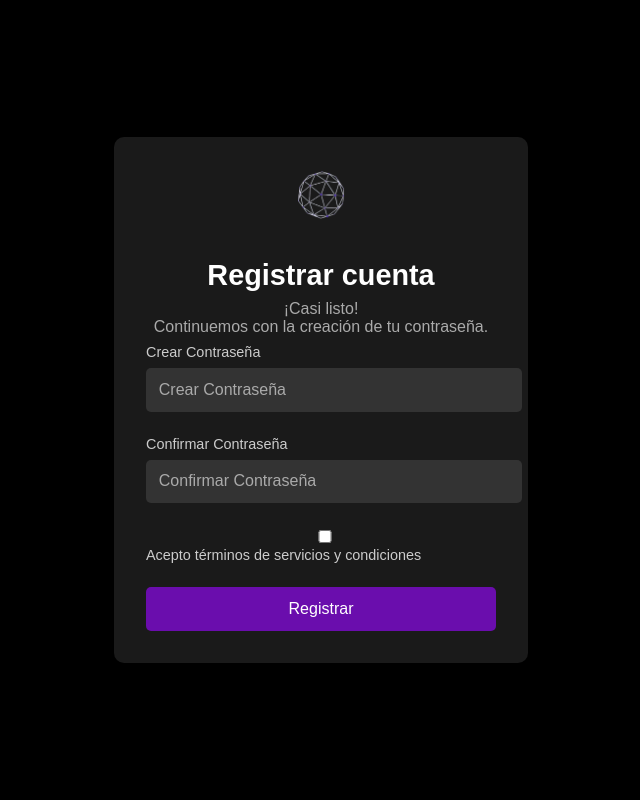
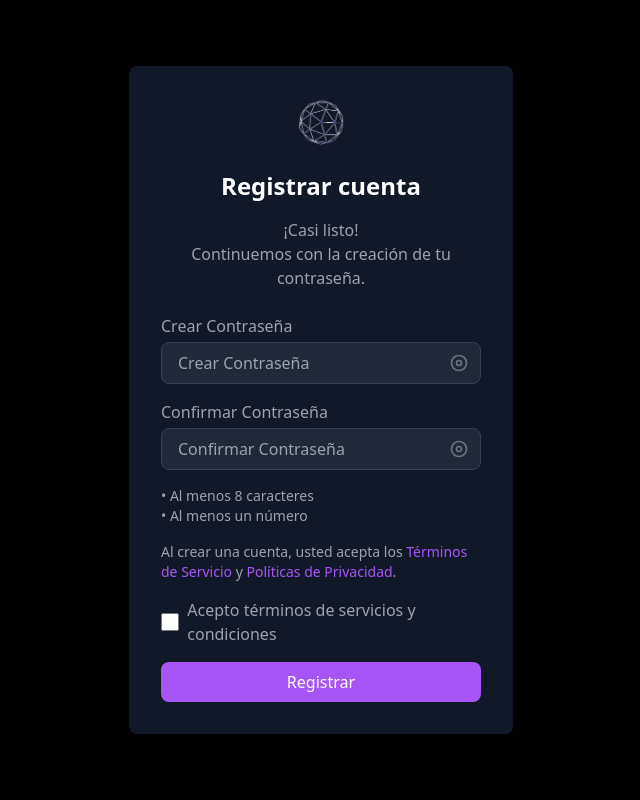
Before and after one commit to ksofia05/ProjectATLAS, a Django app: page /autenticacion/register2/ in a window 1280 px wide. Shown: the whole page, without its empty margins (319-959 px from the left). Run offline with Django 5.2, Linux system fonts and the light colour scheme; some libraries are stand-ins or nearby versions.

Commit message:
avances autenticacion

```diff
--- a/backend/autenticacion/static/autenticacion/register.css
+++ /dev/null
@@ -1,86 +0,0 @@
-body {
-    margin: 0;
-    padding: 0;
-    font-family: Arial, sans-serif;
-    background-color: #000;
-    color: #fff;
-    display: flex;
-    justify-content: center;
-    align-items: center;
-    height: 100vh;
-}
-
-.register-container {
-    display: flex;
-    justify-content: center;
-    align-items: center;
-    width: 100%;
-    height: 100%;
-}
-
-.register-box {
-    background-color: #1a1a1a;
-    padding: 2rem;
-    border-radius: 10px;
-    box-shadow: 0 4px 10px rgba(0, 0, 0, 0.5);
-    text-align: center;
-    width: 350px;
-}
-
-.logo img {
-    width: 50px;
-    margin-bottom: 1rem;
-}
-
-h1 {
-    font-size: 1.8rem;
-    margin-bottom: 0.5rem;
-    color: #fff;
-}
-
-p {
-    margin: 0.5rem 0;
-    color: #aaa;
-}
-
-.form-group {
-    margin-bottom: 1.5rem;
-    text-align: left;
-}
-
-label {
-    display: block;
-    margin-bottom: 0.5rem;
-    font-size: 0.9rem;
-    color: #ccc;
-}
-
-input {
-    width: 100%;
-    padding: 0.8rem;
-    border: none;
-    border-radius: 5px;
-    background-color: #333;
-    color: #fff;
-    font-size: 1rem;
-}
-
-input::placeholder {
-    color: #aaa;
-}
-
-.btn {
-    width: 100%;
-    padding: 0.8rem;
-    background-color: #6a0dad;
-    color: #fff;
-    border: none;
-    border-radius: 5px;
-    font-size: 1rem;
-    cursor: pointer;
-    transition: background-color 0.3s;
-}
-
-.btn:hover {
-    background-color: #4b0082;
-}
--- a/backend/autenticacion/static/autenticacion/register.js
+++ b/backend/autenticacion/static/autenticacion/register.js
@@ -0,0 +1,113 @@
+document.addEventListener("DOMContentLoaded", () => {
+    const form = document.querySelector("form");
+    const inputs = form.querySelectorAll("input[required]");
+
+    // Aqui se valida antes de salir de cada imput
+    inputs.forEach((input) => {
+        input.addEventListener("blur", () => {
+            validateField(input);
+        });
+    });
+
+    // Validación al enviar el formulario
+    form.addEventListener("submit", (event) => {
+        let isValid = true;
+
+        inputs.forEach((input) => {
+            if (!validateField(input)) {
+                isValid = false;
+            }
+        });
+
+        // Si hay errores, no se envía el formulario
+        if (!isValid) {
+            event.preventDefault();
+        }
+    });
+
+    // Evalua si el campo es válido o no y debería mostrar un mensaje de error si es necesario
+    function validateField(input) {
+        // Verifica si el campo está vacío o no
+        let errorMessage = input.parentNode.querySelector(".error-message");
+
+        // Limpia el mensaje si el campo está lleno y válido (sujeto a cambios)
+        if (input.value.trim()) {
+            if (input.type === "email") {
+                if (!isValidEmail(input.value)) {
+                    showError(input, "Correo inválido");
+                    return false;
+                }
+            }
+
+            if (errorMessage) {
+                errorMessage.remove(); // el mensaje se elimina si el campo es válido
+            }
+            return true;
+        }
+
+        // Verifica si no hay un mensaje de error existente y lo crea si es necesario
+        if (!errorMessage) {
+            errorMessage = document.createElement("span");
+            errorMessage.classList.add("error-message");
+            errorMessage.style.color = "red";
+            errorMessage.style.fontSize = "0.9rem";
+            input.parentNode.appendChild(errorMessage);
+        }
+
+        // Actualiza el contenido del mensaje de error
+        errorMessage.textContent = input.type === "email" ? "Correo inválido" : `Por favor, completa el campo ${input.name}`;
+        return false;
+    }
+
+    // Función para mostrar un mensaje de error
+    function showError(input, message) {
+        let errorMessage = input.parentNode.querySelector(".error-message");
+
+        // Si no existe el mensaje de error, lo crea
+        if (!errorMessage) {
+            errorMessage = document.createElement("span");
+            errorMessage.classList.add("error-message");
+            input.parentNode.appendChild(errorMessage);
+        }
+
+        errorMessage.textContent = message;
+        errorMessage.style.color = "red";
+        errorMessage.style.fontSize = "0.9rem";
+    }
+
+    // Función para validar el formato del correo electrónico
+    function isValidEmail(email) {
+        // Valida el formato del correo electrónico
+        const emailRegex = /^[^\s@]+@[^\s@]+\.[^\s@]+$/;
+        return emailRegex.test(email);
+    }
+
+    // Función para mostrar/ocultar contraseñas (ojito)
+    const togglePasswordVisibility = () => {
+        const toggleIcons = document.querySelectorAll(".toggle-password");
+        toggleIcons.forEach((icon) => {
+            icon.addEventListener("click", () => {
+                // Selecciona el input dentro del mismo contenedor .relative
+                const input = icon.closest(".relative").querySelector("input");
+                if (input) {
+                    if (input.type === "password") {
+                        input.type = "text";
+                        icon.innerHTML = `
+                            <svg xmlns="http://www.w3.org/2000/svg" class="h-5 w-5" fill="none" viewBox="0 0 24 24" stroke="currentColor">
+                                <path stroke-linecap="round" stroke-linejoin="round" stroke-width="2" d="M13.875 18.825A10.05 10.05 0 0112 19c-5.523 0-10-4.477-10-10S6.477 0 12 0s10 4.477 10 10c0 1.05-.162 2.062-.462 3.025m-1.538 2.538A10.05 10.05 0 0112 19c-5.523 0-10-4.477-10-10S6.477 0 12 0s10 4.477 10 10c0 1.05-.162 2.062-.462 3.025" />
+                            </svg>`;
+                    } else {
+                        input.type = "password";
+                        icon.innerHTML = `
+                            <svg xmlns="http://www.w3.org/2000/svg" class="h-5 w-5" fill="none" viewBox="0 0 24 24" stroke="currentColor">
+                                <path stroke-linecap="round" stroke-linejoin="round" stroke-width="2" d="M15 12a3 3 0 11-6 0 3 3 0 016 0zm-3-9a9 9 0 100 18 9 9 0 000-18z" />
+                            </svg>`;
+                    }
+                }
+            });
+        });
+    };
+
+    // inicializa la función de mostrar/ocultar contraseñas
+    togglePasswordVisibility();
+});
--- a/backend/autenticacion/templates/autenticacion/login.html
+++ b/backend/autenticacion/templates/autenticacion/login.html
@@ -35,7 +35,7 @@
                 <button type="submit" class="btn">Ingresar</button>
             </form>
             <div class="links">
-                <p>¿No tienes una cuenta? <a href="#">Regístrate</a></p>
+                <p>¿No tienes una cuenta? <a href="{% url 'register' %}">Regístrate</a></p>
                 <p>¿Olvidaste tu contraseña? <a href="#">Recuperar contraseña</a></p>
             </div>
         </div>
--- a/backend/autenticacion/templates/autenticacion/register2.html
+++ b/backend/autenticacion/templates/autenticacion/register2.html
@@ -5,33 +5,61 @@
     <meta charset="UTF-8">
     <meta name="viewport" content="width=device-width, initial-scale=1.0">
     <title>Registrar cuenta</title>
-    <link rel="stylesheet" href="{% static 'autenticacion/register.css' %}">
+    <script src="https://cdn.tailwindcss.com"></script>
 </head>
-<body>
-    <div class="register-container">
-        <div class="register-box">
-            <div class="logo">
-                <img src="{% static 'autenticacion/logo.png' %}" alt="Logo">
+<body class="bg-black text-white flex items-center justify-center min-h-screen">
+    <div class="bg-gray-900 p-8 rounded-lg shadow-lg w-96">
+        <div class="flex justify-center mb-6">
+            <img src="{% static 'autenticacion/logo.png' %}" alt="Logo" class="w-12">
+        </div>
+        <h1 class="text-2xl font-bold text-center mb-4">Registrar cuenta</h1>
+        <p class="text-center text-gray-400 mb-6">¡Casi listo!<br>Continuemos con la creación de tu contraseña.</p>
+        <form method="POST" novalidate>
+            {% csrf_token %}
+            <div class="mb-4">
+                <label for="password" class="block text-gray-400 font-medium mb-1">Crear Contraseña</label>
+                <div class="relative">
+                    <input type="password" id="password" name="password" placeholder="Crear Contraseña" required
+                        class="w-full px-4 py-2 bg-gray-800 text-white border border-gray-700 rounded-lg focus:outline-none focus:ring-2 focus:ring-purple-500">
+                    <span class="absolute inset-y-0 right-3 flex items-center text-gray-500 cursor-pointer toggle-password">
+                        <svg xmlns="http://www.w3.org/2000/svg" class="h-5 w-5" fill="none" viewBox="0 0 24 24" stroke="currentColor">
+                            <path stroke-linecap="round" stroke-linejoin="round" stroke-width="2" d="M15 12a3 3 0 11-6 0 3 3 0 016 0zm-3-9a9 9 0 100 18 9 9 0 000-18z" />
+                        </svg>
+                    </span>
+                </div>
             </div>
-            <h1>Registrar cuenta</h1>
-            <p>¡Casi listo!<br>Continuemos con la creación de tu contraseña.</p>
-            <form method="POST">
-                {% csrf_token %}
-                <div class="form-group">
-                    <label for="password">Crear Contraseña</label>
-                    <input type="password" id="password" name="password" placeholder="Crear Contraseña" required>
+            <div class="mb-4">
+                <label for="confirm_password" class="block text-gray-400 font-medium mb-1">Confirmar Contraseña</label>
+                <div class="relative">
+                    <input type="password" id="confirm_password" name="confirm_password" placeholder="Confirmar Contraseña" required
+                        class="w-full px-4 py-2 bg-gray-800 text-white border border-gray-700 rounded-lg focus:outline-none focus:ring-2 focus:ring-purple-500">
+                    <span class="absolute inset-y-0 right-3 flex items-center text-gray-500 cursor-pointer toggle-password">
+                        <svg xmlns="http://www.w3.org/2000/svg" class="h-5 w-5" fill="none" viewBox="0 0 24 24" stroke="currentColor">
+                            <path stroke-linecap="round" stroke-linejoin="round" stroke-width="2" d="M15 12a3 3 0 11-6 0 3 3 0 016 0zm-3-9a9 9 0 100 18 9 9 0 000-18z" />
+                        </svg>
+                    </span>
                 </div>
-                <div class="form-group">
-                    <label for="confirm_password">Confirmar Contraseña</label>
-                    <input type="password" id="confirm_password" name="confirm_password" placeholder="Confirmar Contraseña" required>
-                </div>
-                <div class="form-group">
-                    <input type="checkbox" id="terms" name="terms" required>
-                    <label for="terms">Acepto términos de servicios y condiciones</label>
-                </div>
-                <button type="submit" class="btn">Registrar</button>
-            </form>
-        </div>
+            </div>
+            <p class="text-sm text-gray-400 mb-4">
+                • Al menos 8 caracteres<br>
+                • Al menos un número
+            </p>
+            <p class="text-sm text-gray-400 mb-4">
+                Al crear una cuenta, usted acepta los <a href="#" class="text-purple-500 hover:underline">Términos de Servicio</a> y <a href="#" class="text-purple-500 hover:underline">Políticas de Privacidad</a>.
+            </p>
+            <div class="mb-4">
+                <label class="flex items-center">
+                    <input type="checkbox" name="terms" required
+                        class="form-checkbox h-5 w-5 text-purple-500 border-gray-700 rounded focus:ring-2 focus:ring-purple-500">
+                    <span class="ml-2 text-gray-400">Acepto términos de servicios y condiciones</span>
+                </label>
+            </div>
+            <button type="submit"
+                class="w-full bg-purple-500 text-white py-2 px-4 rounded-lg hover:bg-purple-600 transition">
+                Registrar
+            </button>
+        </form>
     </div>
+    <script src="{% static 'autenticacion/register.js' %}"></script>
 </body>
 </html>
--- a/backend/autenticacion/views.py
+++ b/backend/autenticacion/views.py
@@ -45,7 +45,7 @@ def register(request):
 
 def register2(request):
     if request.method == 'POST':
-        # Recuperar datos del primer paso desde la sesión
+        # Recuperar datos del primer paso del registro
         nombre = request.session.get('nombre')
         apellido = request.session.get('apellido')
         email = request.session.get('email')
```
Also changed, not shown: backend/autenticacion/templates/autenticacion/register.html (+54 -24 lines).
